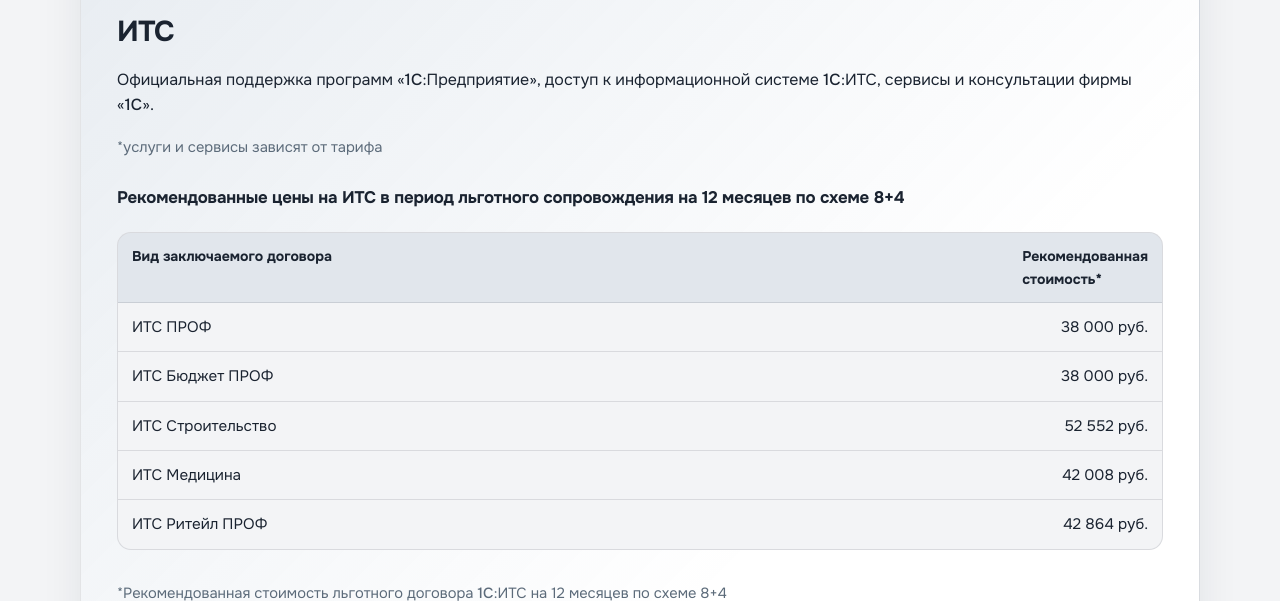
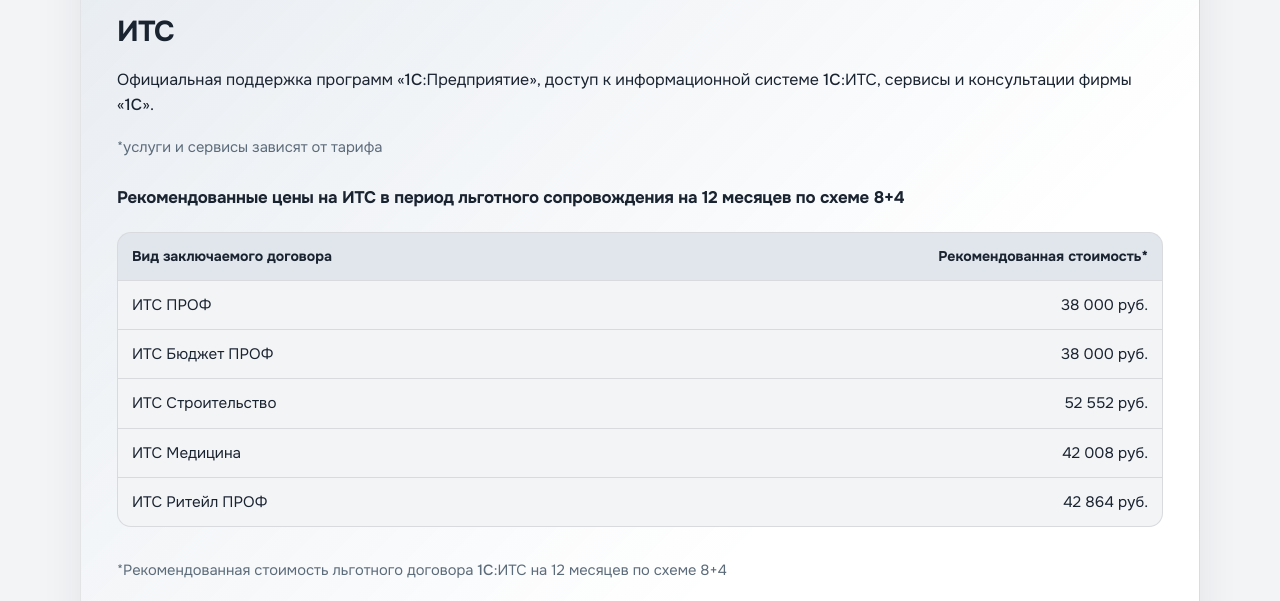
Before and after one commit to Redly322/intelav, a PHP site: page / in a window 1280 px wide. Shown: the part 3075-3676 px from the top of the page. Run offline with PHP 8.4, Linux system fonts and the light colour scheme.

Commit message:
Keep recommended price header on one line

```diff
--- a/assets/css/styles.css
+++ b/assets/css/styles.css
@@ -623,6 +623,11 @@ body.nav-open .nav-toggle span:nth-child(3) {
   font-weight: 700;
 }
 
+.price-table .price-col-nowrap {
+  white-space: nowrap;
+  text-align: right;
+}
+
 .price-table td:last-child {
   width: 1%;
   white-space: nowrap;
--- a/index.html
+++ b/index.html
@@ -8,7 +8,7 @@
   <link rel="preconnect" href="https://fonts.googleapis.com" />
   <link rel="preconnect" href="https://fonts.gstatic.com" crossorigin />
   <link href="https://fonts.googleapis.com/css2?family=Onest:wght@400;500;600;700;800&display=swap" rel="stylesheet" />
-  <link rel="stylesheet" href="assets/css/styles.css?v=13" />
+  <link rel="stylesheet" href="assets/css/styles.css?v=14" />
   <link rel="icon" href="assets/images/logo-intelav.svg" type="image/svg+xml" />
 </head>
 <body>
@@ -206,7 +206,7 @@
                 <thead>
                   <tr>
                     <th>Вид заключаемого договора</th>
-                    <th>Рекомендованная стоимость*</th>
+                    <th class="price-col-nowrap">Рекомендованная стоимость*</th>
                   </tr>
                 </thead>
                 <tbody>
```
